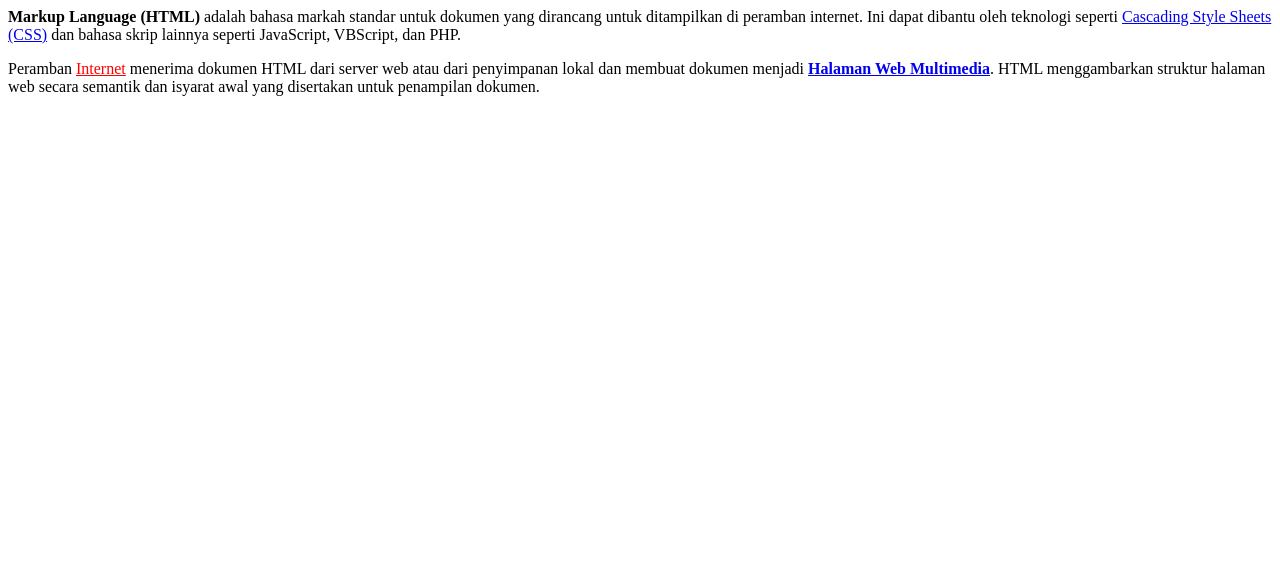
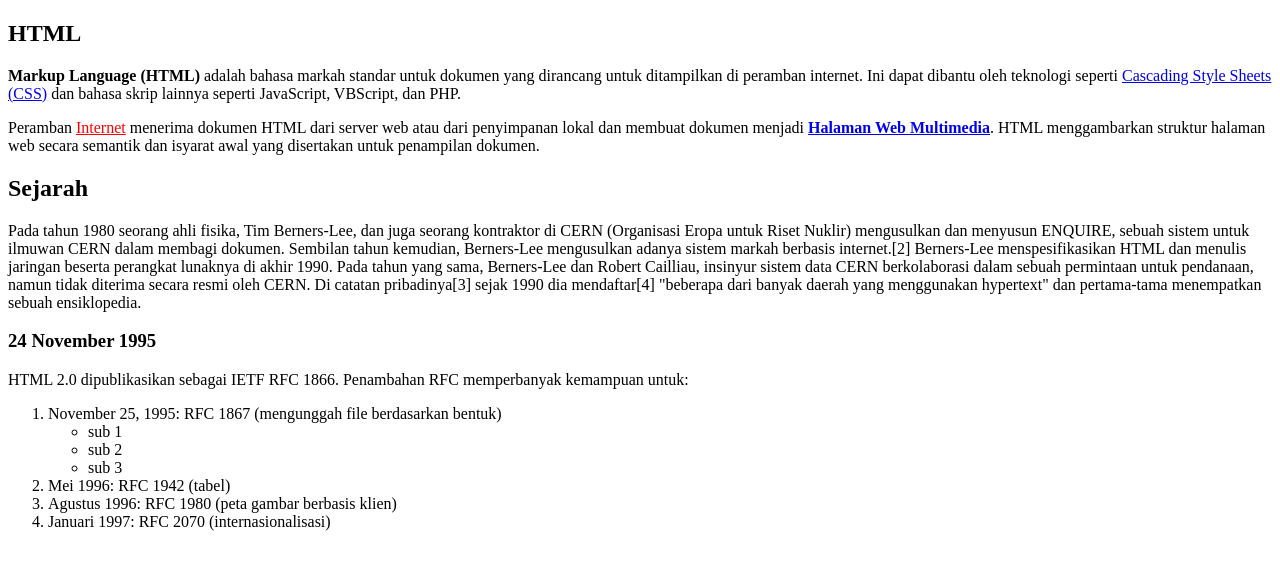
Before and after one commit to bimanggara02/dasar-html, a plain HTML site: page index.html in a window 1280 px wide. Drawn offline with Linux system fonts and the light colour scheme.

Commit message:
feat: melengkapi kerangka html

```diff
--- a/index.html
+++ b/index.html
@@ -1,3 +1,34 @@
-<p> <b> Markup Language (HTML)</b> adalah bahasa markah standar untuk dokumen yang dirancang untuk ditampilkan di peramban internet. Ini dapat dibantu oleh teknologi seperti <a href="https://id.wikipedia.org/wiki/Cascading_Style_Sheets#:~:text=Cascading%20Style%20Sheet%20(CSS)%20merupakan,akan%20lebih%20terstruktur%20dan%20seragam."> Cascading Style Sheets (CSS)</a> dan bahasa skrip lainnya seperti JavaScript, VBScript, dan PHP.</p>
+<!DOCTYPE html>
+<html lang="en">
+<head>
+    <meta charset="UTF-8">
+    <meta http-equiv="X-UA-Compatible" content="IE=edge">
+    <meta name="viewport" content="width=device-width, initial-scale=1.0">
+    <title>Belajar Html</title>
+</head>
+<body>
+    <h2>HTML</h2>
+    <p><b> Markup Language (HTML)</b> adalah bahasa markah standar untuk dokumen yang dirancang untuk ditampilkan di peramban internet. Ini dapat dibantu oleh teknologi seperti <a href="https://id.wikipedia.org/wiki/Cascading_Style_Sheets#:~:text=Cascading%20Style%20Sheet%20(CSS)%20merupakan,akan%20lebih%20terstruktur%20dan%20seragam."> Cascading Style Sheets (CSS)</a> dan bahasa skrip lainnya seperti JavaScript, VBScript, dan PHP.</p>
 
-<p> Peramban <a href="#"style="color:red">Internet</a> menerima dokumen HTML dari server web atau dari penyimpanan lokal dan membuat dokumen menjadi <b> <a href="#"> Halaman Web Multimedia</a></b>. HTML menggambarkan struktur halaman web secara semantik dan isyarat awal yang disertakan untuk penampilan dokumen.</p>
+    <p> Peramban <a href="#"style="color:red">Internet</a> menerima dokumen HTML dari server web atau dari penyimpanan lokal dan membuat dokumen menjadi <b> <a href="#"> Halaman Web Multimedia</a></b>. HTML menggambarkan struktur halaman web secara semantik dan isyarat awal yang disertakan untuk penampilan dokumen.</p>
+
+    <h2>Sejarah</h2>
+    <p>Pada tahun 1980 seorang ahli fisika, Tim Berners-Lee, dan juga seorang kontraktor di CERN (Organisasi Eropa untuk Riset Nuklir) mengusulkan dan menyusun ENQUIRE, sebuah sistem untuk ilmuwan CERN dalam membagi dokumen. Sembilan tahun kemudian, Berners-Lee mengusulkan adanya sistem markah berbasis internet.[2] Berners-Lee menspesifikasikan HTML dan menulis jaringan beserta perangkat lunaknya di akhir 1990. Pada tahun yang sama, Berners-Lee dan Robert Cailliau, insinyur sistem data CERN berkolaborasi dalam sebuah permintaan untuk pendanaan, namun tidak diterima secara resmi oleh CERN. Di catatan pribadinya[3] sejak 1990 dia mendaftar[4] "beberapa dari banyak daerah yang menggunakan hypertext" dan pertama-tama menempatkan sebuah ensiklopedia.</p>
+
+    <h3>24 November 1995</h3>
+    <p> HTML 2.0 dipublikasikan sebagai IETF RFC 1866. Penambahan RFC memperbanyak kemampuan untuk:</p>
+    <ol>
+        <li>November 25, 1995: RFC 1867 (mengunggah file berdasarkan bentuk)
+            <ul>
+                <li>sub 1</li>
+                <li>sub 2</li>
+                <li>sub 3</li>
+            </ul>
+        </li>
+        <li>Mei 1996: RFC 1942 (tabel)</li>
+        <li>Agustus 1996: RFC 1980 (peta gambar berbasis klien)</li>
+        <li>Januari 1997: RFC 2070 (internasionalisasi)</li>
+    </ol>
+
+</body>
+</html>
```
